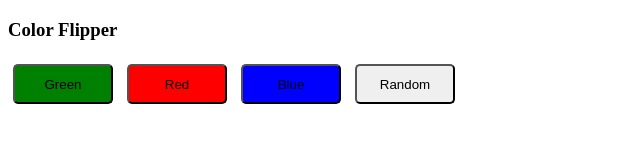
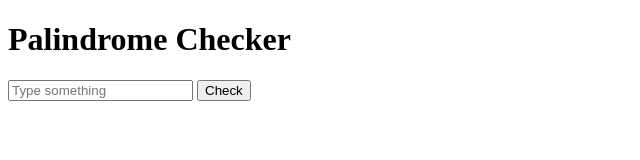
Before and after one commit to Haikoiprachi/cloud-based, a plain HTML site: page index.html in a window 1280 px wide. Shown: the whole page, without its empty margins (0-640 px from the left). Drawn offline with Linux system fonts and the light colour scheme.

Commit message:
Update index.html

```diff
--- a/index.html
+++ b/index.html
@@ -3,31 +3,12 @@
 <head>
     <meta charset="UTF-8">
     <meta name="viewport" content="width=device-width, initial-scale=1.0">
-    <title>Color Flipper</title>
-    <style>
-        #green {
-            background-color: green;
-        }
-        #blue {
-            background-color: blue;
-        }
-        #red {
-            background-color: red;
-        }
-        button {
-            border-radius: 5px;
-            width: 100px;
-            height: 40px;
-            margin: 5px;
-        }
-    </style>
+    <title>Palindrome checker</title>
 </head>
 <body>
-    <h3>Color Flipper</h3>
-    <button id="green" onclick="setColor('green')">Green</button>
-    <button id="red" onclick="setColor('red')">Red</button>
-    <button id="blue" onclick="setColor('blue')">Blue</button>
-    <button onclick="randomColor()">Random</button>
+    <h1>Palindrome Checker</h1>
+    <input id ="input" type="text" placeholder="Type something"/>
+    <button onclick="check()">Check</button>
     <script src="index.js"></script>
 </body>
 </html>
```
